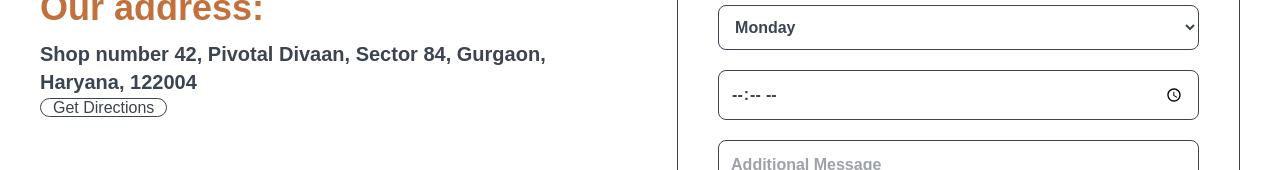
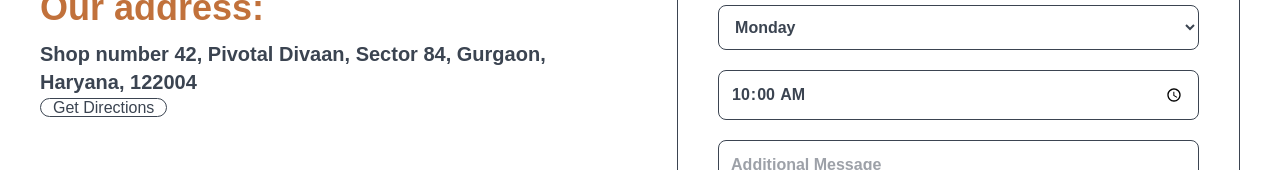
Before and after one commit to mridul-giri/dr-ranjana-dentist, a Next.js app: page /booking in a window 1280 px wide. Shown: the part 700-870 px from the top of the page. Built offline with nearby package versions, Linux system fonts and the light colour scheme; a web font is replaced by a local one.

Commit message:
file changes

```diff
--- a/src/app/booking/page.tsx
+++ b/src/app/booking/page.tsx
@@ -150,7 +150,7 @@
             <input
               type="time"
               name="time"
-              defaultValue=""
+              defaultValue="10:00"
               required
               onChange={(e: React.ChangeEvent<HTMLInputElement>) =>
                 setFormData((prev) => ({ ...prev, time: e.target.value }))
```
